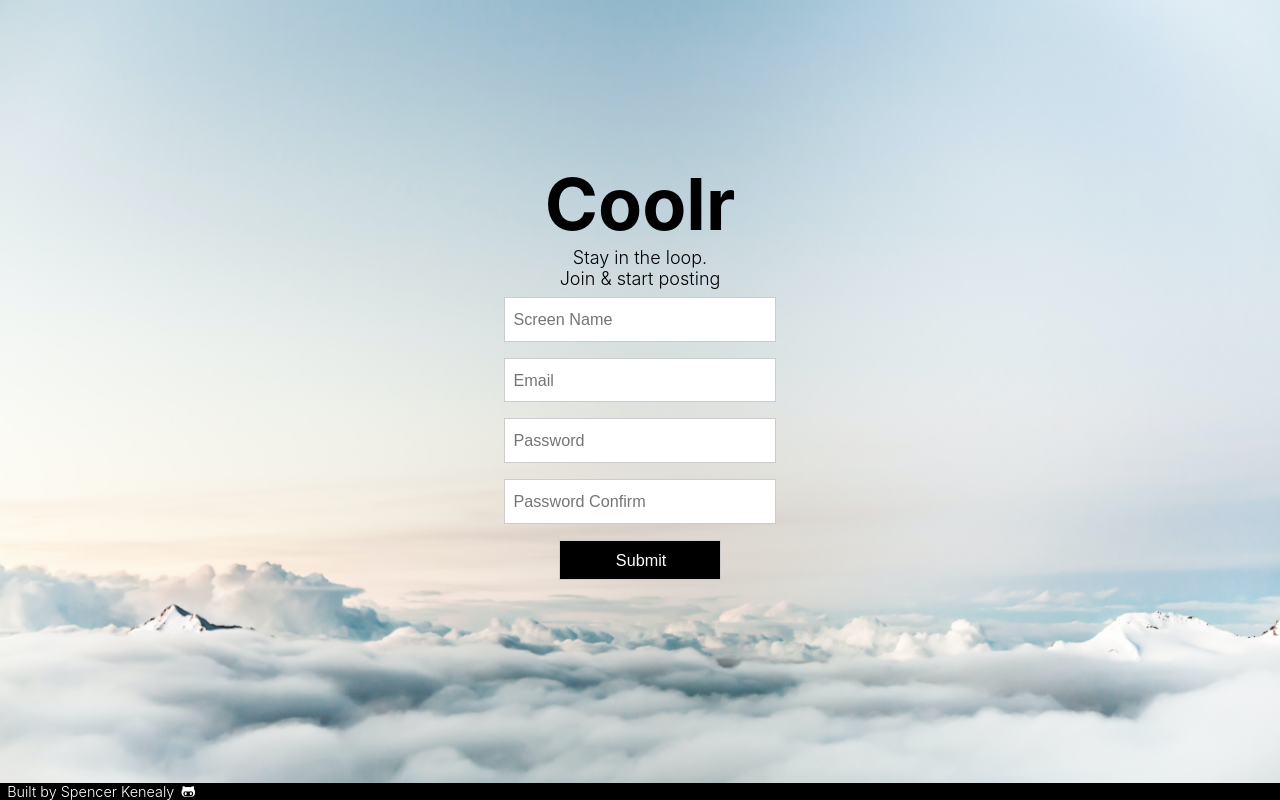
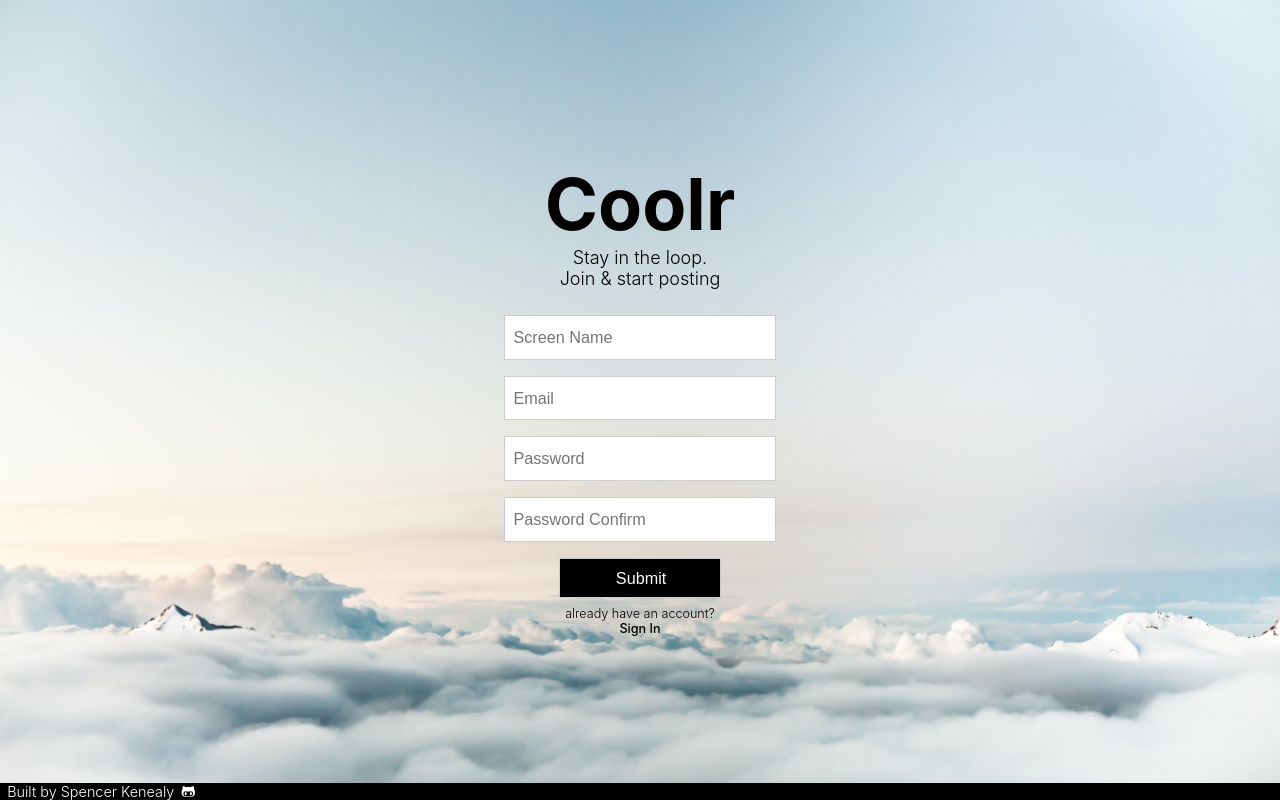
Before and after one commit to SpencerKK/twitter_clone, a React (Create React App) app in the folder client/: page / in a window 1280 px wide. Built offline with nearby package versions, Linux system fonts and the light colour scheme.

Commit message:
Misc. Style Changes to Welcome Page

```diff
--- a/client/src/assets/scss/_welcomepage.scss
+++ b/client/src/assets/scss/_welcomepage.scss
@@ -16,6 +16,7 @@
       p {
           margin: 0;
           font-weight: 300;
+          margin-bottom: 1em;
       }
 
       form {
@@ -49,6 +50,25 @@
                  background: $main-blue;
              }
          }
+      }
+
+      .signin-option {
+          p {
+              font-size: 0.7em;
+              margin: 0;
+          }
+
+          #signin-p {
+              font-weight: 500;
+              width: 5em;
+              margin: 0 auto;
+
+
+              &:hover {
+                  cursor: pointer;
+                  color: $main-blue;
+              }
+          }
       }
    }
 
--- a/client/src/components/WelcomePage.js
+++ b/client/src/components/WelcomePage.js
@@ -45,12 +45,17 @@ const WelcomePage = () => {
                />
                <input id="register-btn" type="submit" value="Submit" />
             </form>
+            <div className="signin-option">
+               <p>already have an account?</p>
+               <p id="signin-p">Sign In</p>
+            </div>
          </div>
          <div className="welcome-footer">
             <p>
                Built by{" "}
                <a href="https://spencerkenealy.com/">Spencer Kenealy</a>
             </p>
+
             <a href="https://github.com/SpencerKK">
                <i className="fab fa-github-alt"></i>
             </a>
```
